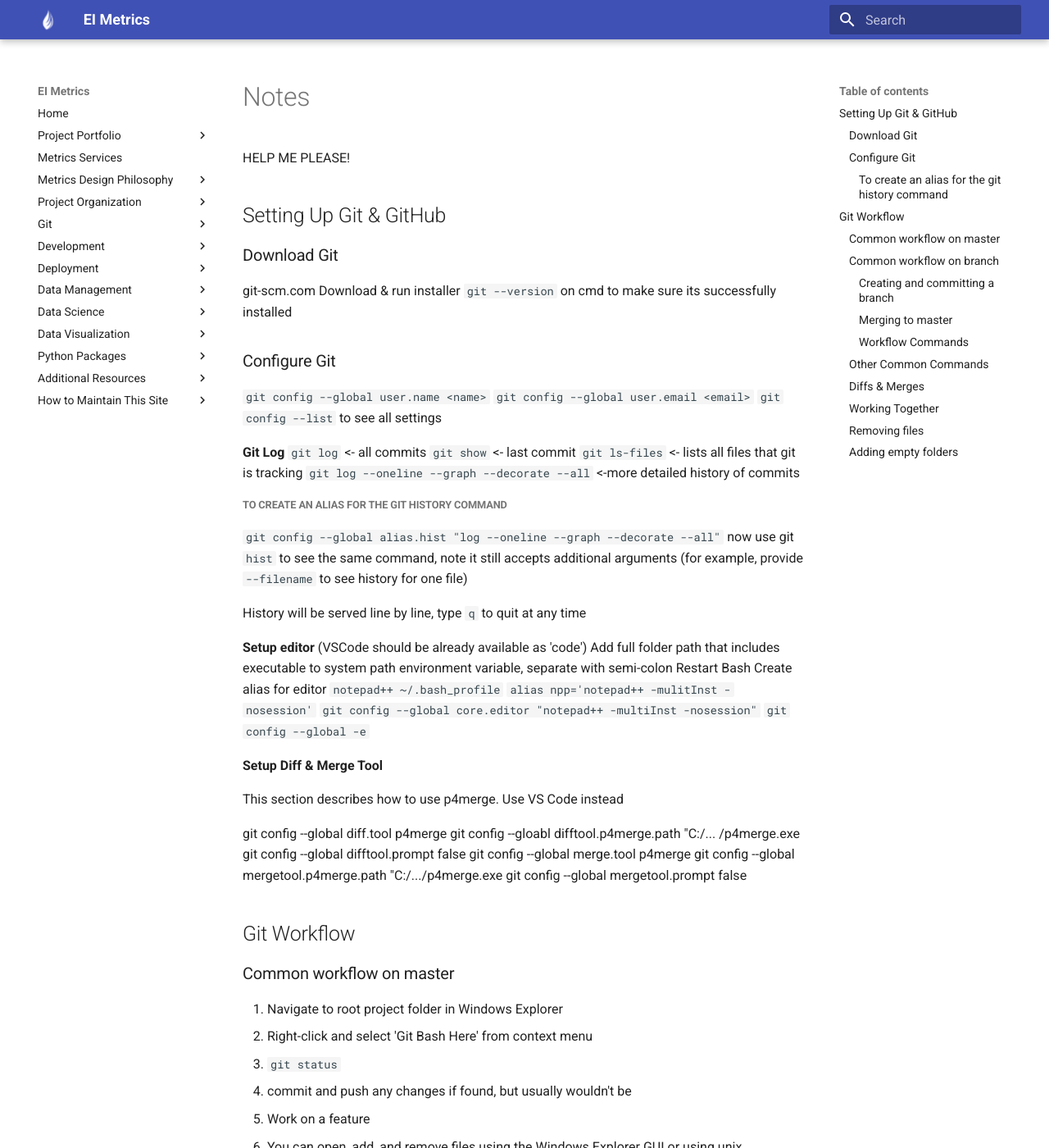
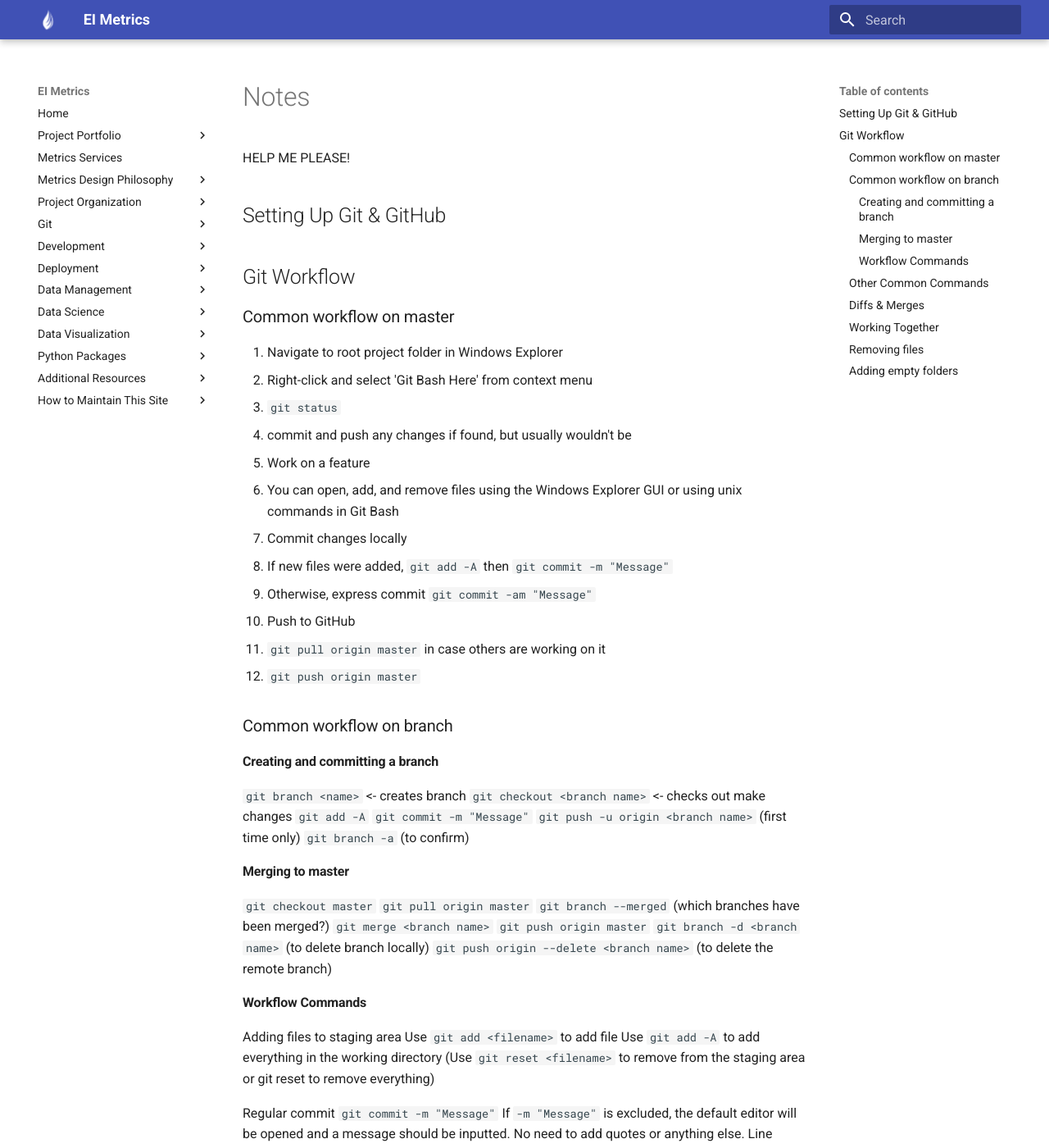
Before and after one commit to eriktuck/ei-dev, an MkDocs documentation site: the page built from docs/git/notes.md, in a window 1280 px wide and 1400 px high. Shown: the whole window at 82% size. Built offline with MkDocs 1.6.1 and Material for MkDocs 9.7.7, drawn with Linux system fonts in a browser that asks for light colours.

```diff
--- a/docs/git/notes.md
+++ b/docs/git/notes.md
@@ -2,49 +2,7 @@
 
 ## Setting Up Git & GitHub
 
-### Download Git
 
-git-scm.com
-Download & run installer
-`git --version` on cmd to make sure its successfully installed
-
-### Configure Git
-
-`git config --global user.name <name>`
-`git config --global user.email <email>`
-`git config --list` to see all settings
-
-**Git Log**
-`git log` <- all commits
-`git show` <- last commit
-`git ls-files` <- lists all files that git is tracking
-`git log --oneline --graph --decorate --all` <-more detailed history of commits
-
-##### To create an alias for the git history command
-`git config --global alias.hist "log --oneline --graph --decorate --all"`
-now use git `hist` to see the same command, note it still accepts additional arguments (for example, provide `--filename` to see history for one file)
-
-History will be served line by line, type `q` to quit at any time
-
-**Setup editor** (VSCode should be already available as 'code')
-Add full folder path that includes executable to system path environment variable, separate with semi-colon
-Restart Bash
-Create alias for editor
-`notepad++ ~/.bash_profile`
-`alias npp='notepad++ -mulitInst - nosession'`
-`git config --global core.editor "notepad++ -multiInst -nosession"`
-`git config --global -e`
-
-**Setup Diff & Merge Tool**
-
-This section describes how to use p4merge. Use VS Code instead
-
-git config --global diff.tool p4merge
-git config --gloabl difftool.p4merge.path "C:/... /p4merge.exe
-git config --global difftool.prompt false
-git config --global merge.tool p4merge
-git config --global mergetool.p4merge.path "C:/.../p4merge.exe
-git config --global mergetool.prompt false
 
 ## Git Workflow
 
```
Also changed, not shown: docs/git/install-configure-git.md (added, +74 -0 lines), docs/notes.md (+2 -2 lines), docs/python-packages/dash.md (+1 -1 lines).
